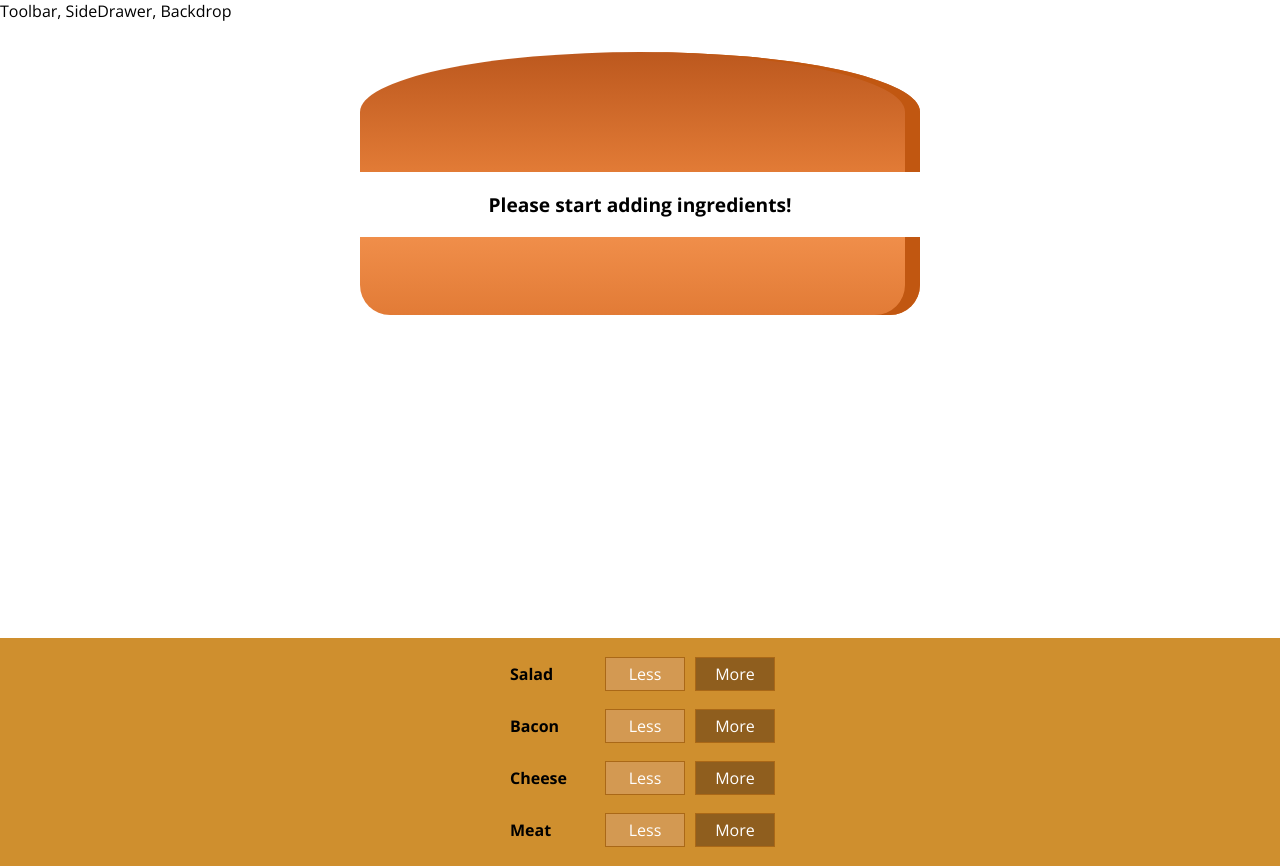
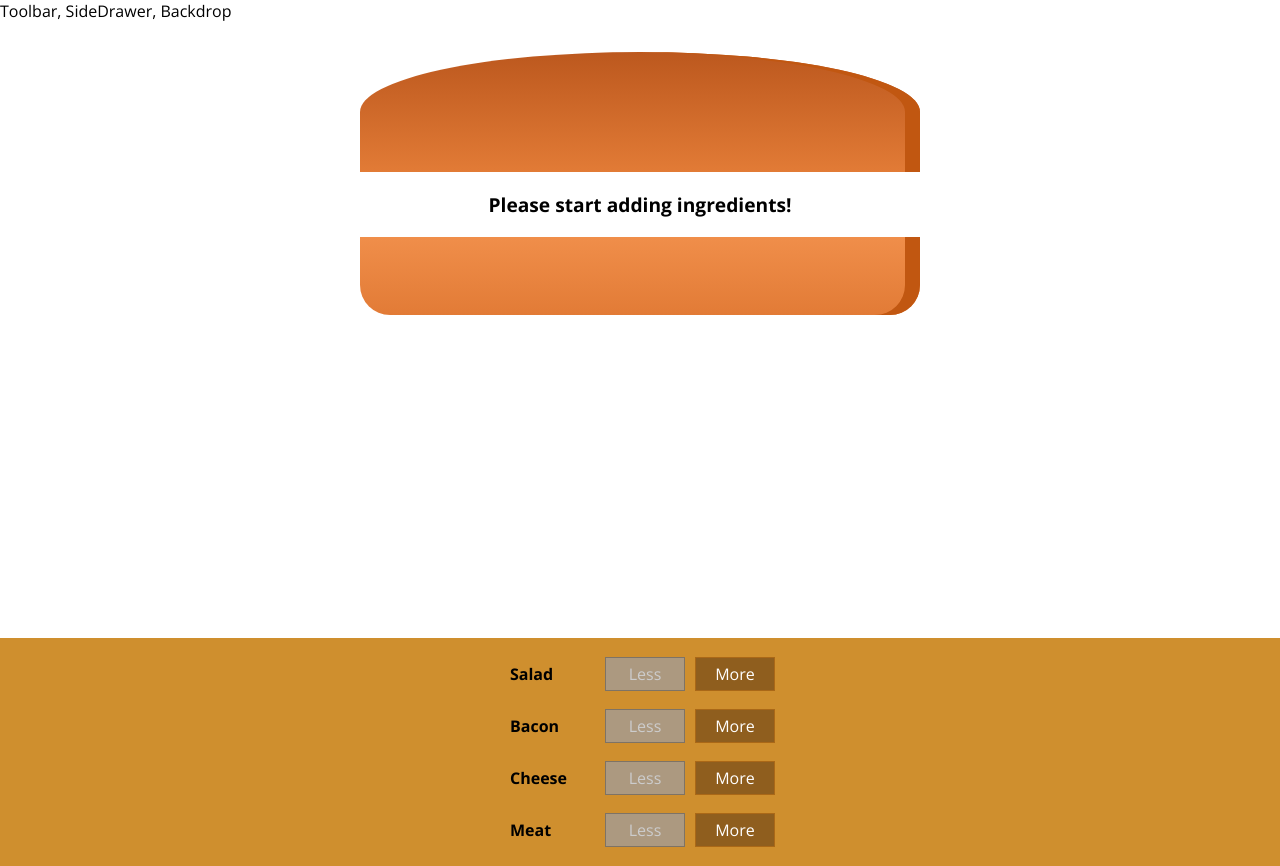
Before and after one commit to Weisbergbsf/my-burger-app, a React (Create React App) app: page / in a window 1280 px wide. Built offline with nearby package versions, Linux system fonts and the light colour scheme.

Commit message:
Remove ingredients and disabled button when ingredients equals ZERO

```diff
--- a/src/components/Burger/BuildControls/BuildControl/BuildControl.js
+++ b/src/components/Burger/BuildControls/BuildControl/BuildControl.js
@@ -5,8 +5,13 @@
 const buildControl = (props) => (
     <div className="BuildControl">
         <div className="Label">{props.label}</div>
-        <button className="Less">Less</button>
-        <button className="More" onClick={props.added}>More</button>
+        <button
+            className="Less"
+            onClick={props.removed}
+            disabled={props.disabled}>Less</button>
+        <button
+            className="More"
+            onClick={props.added}>More</button>
     </div>
 );
 
--- a/src/components/Burger/BuildControls/BuildControls.js
+++ b/src/components/Burger/BuildControls/BuildControls.js
@@ -17,7 +17,9 @@
             <BuildControl
                 key={ctrl.label}
                 label={ctrl.label}
-                added={() => props.ingredientAdded(ctrl.type)} />
+                added={() => props.ingredientAdded(ctrl.type)}
+                removed={() => props.ingredientRemoved(ctrl.type)}
+                disabled={props.disabled[ctrl.type]}/>
         ))}
     </div>
 );
--- a/src/containers/BurgerBuilder/BurgerBuilder.js
+++ b/src/containers/BurgerBuilder/BurgerBuilder.js
@@ -35,12 +35,36 @@
         this.setState({ totalPrice: newPrice, ingredients: updateIngredients });
     }
 
+    removeIngredientHandler = (type) => {
+        const oldCount = this.state.ingredients[type];
+        if(oldCount <= 0) {
+            return;
+        }
+        const updateCount = oldCount - 1;
+        const updateIngredients = {
+            ...this.state.ingredients
+        };
+        updateIngredients[type] = updateCount;
+        const priceDeduction = INGREDIENT_PRICES[type];
+        const oldPrice = this.state.totalPrice;
+        const newPrice = oldPrice - priceDeduction;
+        this.setState({ totalPrice: newPrice, ingredients: updateIngredients });
+    }
+
     render() {
+        const disabledInfo = {
+            ...this.state.ingredients
+        };
+        for(let key in disabledInfo) {
+            disabledInfo[key] = disabledInfo[key] <= 0;
+        }
         return (
             <Aux>
                 <Burger ingredients={this.state.ingredients}/>
                 <BuildControls
-                    ingredientAdded={this.addIngredientHandler}/>
+                    ingredientAdded={this.addIngredientHandler}
+                    ingredientRemoved={this.removeIngredientHandler}
+                    disabled={disabledInfo}/>
             </Aux>
         );
     }
```
